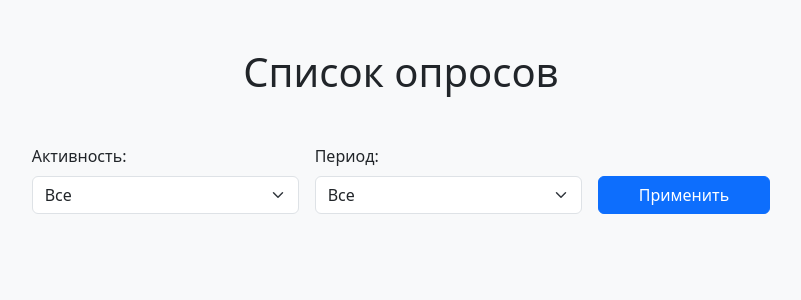
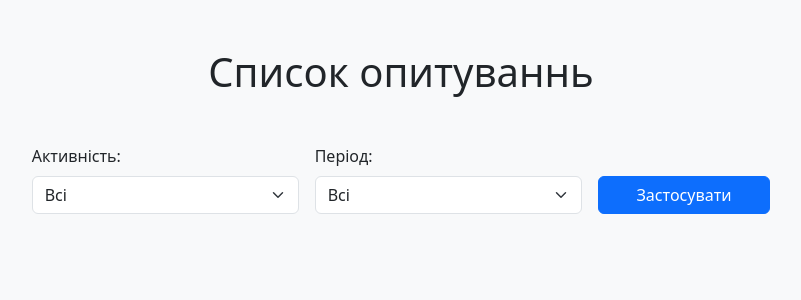
Before and after one commit to karpikPy/VotingPr, a FastAPI app: page /home in a window 1280 px wide. Shown: the top 300 px of the page, without its empty margins (239-1040 px from the left). Run offline with FastAPI, Linux system fonts and the light colour scheme; parts of the project's set-up code (start-up, migrations or seed data) failed here and were passed over.

Commit message:
Update index.html

```diff
--- a/frontend/templates/index.html
+++ b/frontend/templates/index.html
@@ -1,5 +1,5 @@
 <!DOCTYPE html>
-<html lang="ru">
+<html lang="uk" data-bs-theme="light">
 <head>
   <meta charset="UTF-8" />
   <meta name="viewport" content="width=device-width, initial-scale=1.0" />
@@ -19,34 +19,34 @@
 </head>
 <body class="bg-light">
   <div class="container py-5">
-    <h1 class="text-center mb-5">Список опросов</h1>
+    <h1 class="text-center mb-5">Список опитуваннь</h1>
 
     <div class="row justify-content-center mb-4 g-3">
       <div class="col-md-3">
-        <label for="activityFilter" class="form-label">Активность:</label>
+        <label for="activityFilter" class="form-label">Активність:</label>
         <select id="activityFilter" class="form-select">
-          <option value="all">Все</option>
-          <option value="active">Активные</option>
-          <option value="inactive">Завершённые</option>
+          <option value="all">Всі</option>
+          <option value="active">Активні</option>
+          <option value="inactive">Завершенні</option>
         </select>
       </div>
       <div class="col-md-3">
-        <label for="timeFilter" class="form-label">Период:</label>
+        <label for="timeFilter" class="form-label">Період:</label>
         <select id="timeFilter" class="form-select">
-          <option value="all">Все</option>
-          <option value="today">Сегодня</option>
-          <option value="week">Эта неделя</option>
-          <option value="month">Этот месяц</option>
+          <option value="all">Всі</option>
+          <option value="today">Сьогодні</option>
+          <option value="week">Ця неділя</option>
+          <option value="month">Цей місяць</option>
         </select>
       </div>
       <div class="col-md-2 d-flex align-items-end">
-        <button class="btn btn-primary w-100" onclick="loadPolls()">Применить</button>
+        <button class="btn btn-primary w-100" onclick="loadPolls()">Застосувати</button>
       </div>
     </div>
 
     <div id="loadingSpinner" class="d-none text-center mb-4">
       <div class="spinner-border text-primary" role="status">
-        <span class="visually-hidden">Загрузка...</span>
+        <span class="visually-hidden">Завантаження...</span>
       </div>
     </div>
 
@@ -59,19 +59,20 @@
     <div class="modal-dialog modal-dialog-centered">
       <div class="modal-content">
         <div class="modal-header">
-          <h5 class="modal-title">Подтверждение</h5>
+          <h5 class="modal-title">Підтвердження</h5>
           <button type="button" class="btn-close" data-bs-dismiss="modal" aria-label="Закрыть"></button>
         </div>
         <div class="modal-body">
-          Вы действительно хотите перейти к этому опросу?
+          Ви справді хочете перейти до цього запиту
         </div>
         <div class="modal-footer">
-          <button type="button" class="btn btn-secondary" data-bs-dismiss="modal">Отмена</button>
+          <button type="button" class="btn btn-secondary" data-bs-dismiss="modal">Ні</button>
           <button type="button" class="btn btn-success" id="confirmGoBtn">Перейти</button>
         </div>
       </div>
     </div>
   </div>
   <script src="https://cdn.jsdelivr.net/npm/bootstrap@5.3.3/dist/js/bootstrap.bundle.min.js"></script>
+
 </body>
 </html>
```
